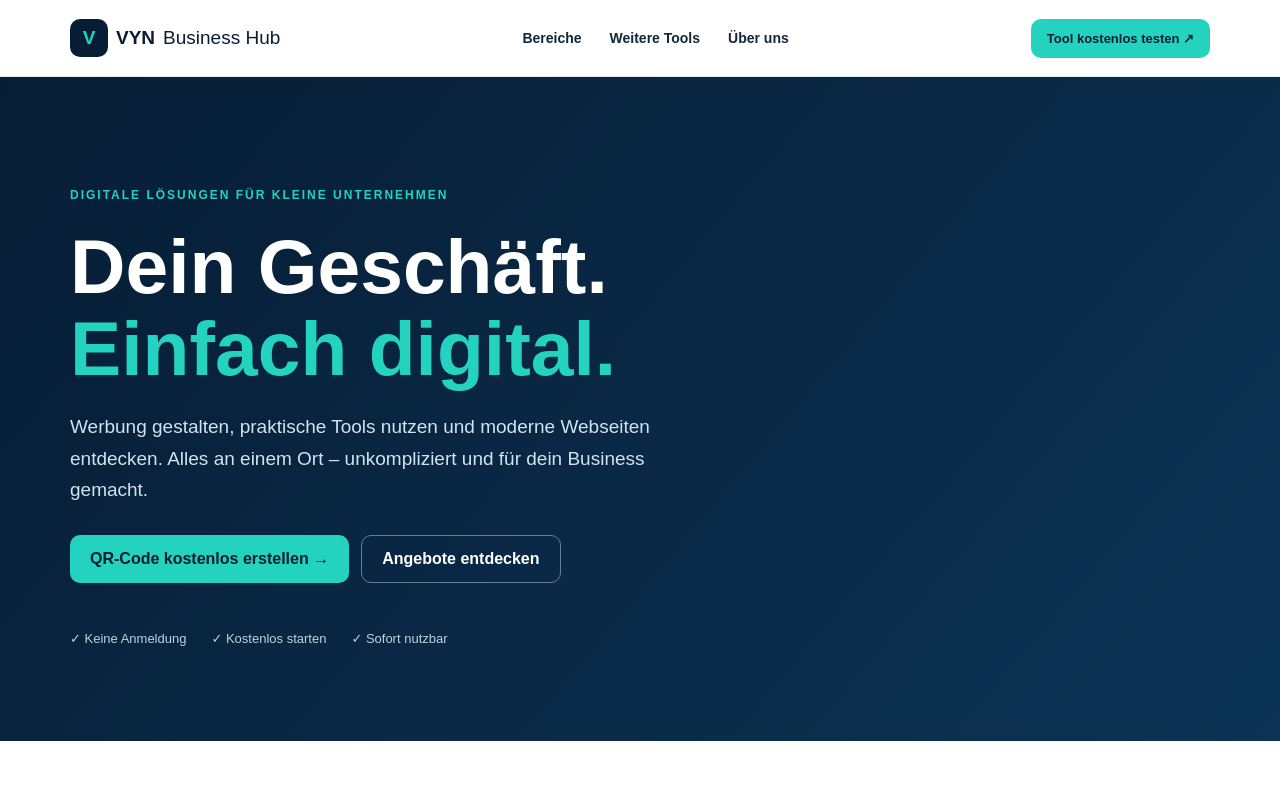
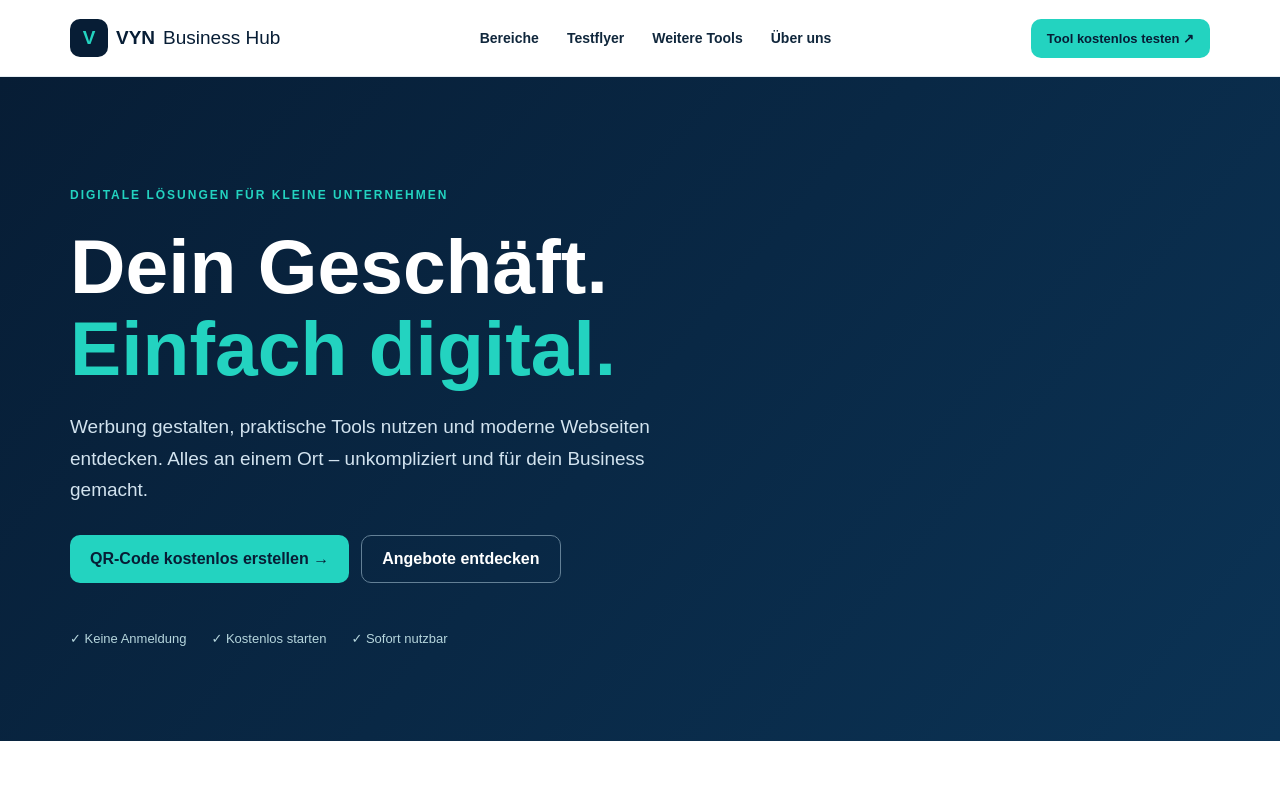
Before and after one commit to Ghoat199/vyn-business-hub, a Next.js app: page / in a window 1280 px wide. Shown: the top 800 px of the page. Built offline with nearby package versions, Linux system fonts and the light colour scheme.

Commit message:
feat: integrate flyer inquiry landing section

```diff
--- a/app/page.tsx
+++ b/app/page.tsx
@@ -2,6 +2,7 @@
 import {useState} from 'react';
 import QRCode from 'qrcode';
 import BusinessTools from './BusinessTools';
+import FlyerInquiry from './FlyerInquiry';
 const services=[
 {icon:'✦',name:'VYN Marketing',tag:'Werbung',desc:'Flyer, Social-Media-Vorlagen und Werbepakete für dein Geschäft.',items:['Flyer & Plakate','Social-Media-Designs','Werbepakete'],ready:true},
 {icon:'▦',name:'VYN Tools',tag:'Geschäftstools',desc:'Nützliche Werkzeuge direkt in deinem Browser.',items:['Kostenloser QR-Code-Generator','Flyer, Gutscheine und Visitenkarten'],ready:true},
@@ -11,9 +12,10 @@ export default function Home(){
 const [value,setValue]=useState('https://example.com'),[qr,setQr]=useState(''),[error,setError]=useState(''),[busy,setBusy]=useState(false);
 async function generate(){setError('');setBusy(true);try{if(!value.trim())throw Error('Bitte einen Text oder Link eingeben.');setQr(await QRCode.toDataURL(value.trim(),{width:640,margin:3,errorCorrectionLevel:'M',color:{dark:'#0b2545',light:'#ffffff'}}));}catch(e){setQr('');setError(e instanceof Error?e.message:'QR-Code konnte nicht erstellt werden.');}finally{setBusy(false)}}
 function download(){if(!qr)return;const a=document.createElement('a');a.href=qr;a.download='vyn-qr-code.png';a.click()}
-return <><header><div className="wrap nav"><a href="#start" className="brand"><span className="logo">V</span>VYN <b>Business Hub</b></a><nav><a href="#bereiche">Bereiche</a><a href="#business-tools">Weitere Tools</a><a href="#ueber">Über uns</a></nav><a className="navcta" href="#qr">Tool kostenlos testen ↗</a></div></header>
+return <><header><div className="wrap nav"><a href="#start" className="brand"><span className="logo">V</span>VYN <b>Business Hub</b></a><nav><a href="#bereiche">Bereiche</a><a href="#testflyer">Testflyer</a><a href="#business-tools">Weitere Tools</a><a href="#ueber">Über uns</a></nav><a className="navcta" href="#qr">Tool kostenlos testen ↗</a></div></header>
 <main id="start"><section className="hero"><div className="wrap"><span className="eyebrow">DIGITALE LÖSUNGEN FÜR KLEINE UNTERNEHMEN</span><h1>Dein Geschäft.<br/><em>Einfach digital.</em></h1><p>Werbung gestalten, praktische Tools nutzen und moderne Webseiten entdecken. Alles an einem Ort – unkompliziert und für dein Business gemacht.</p><div className="actions"><a className="primary" href="#qr">QR-Code kostenlos erstellen →</a><a className="secondary" href="#bereiche">Angebote entdecken</a></div><div className="heroFoot"><span>✓ Keine Anmeldung</span><span>✓ Kostenlos starten</span><span>✓ Sofort nutzbar</span></div></div></section>
 <section id="bereiche" className="section wrap"><div className="sectionHeading"><span className="kicker">UNSERE BEREICHE</span><h2>Alles für deinen digitalen Auftritt</h2><p>Wähle aus drei Bereichen die passende Lösung für dein Unternehmen.</p></div><div className="cards">{services.map(s=><article className="card" key={s.name}><div className="cardtop"><span className="cardicon">{s.icon}</span><span className={s.ready?'pill active':'pill'}>{s.ready?'Jetzt testen':'In Vorbereitung'}</span></div><span className="tag">{s.tag}</span><h3>{s.name}</h3><p>{s.desc}</p><ul>{s.items.map(i=><li key={i}>✓ {i}</li>)}</ul>{s.ready?<a className="cardlink" href="#qr">Jetzt ausprobieren →</a>:<span className="muted">Demnächst verfügbar</span>}</article>)}</div></section>
 <section id="qr" className="toolSection"><div className="wrap"><div className="sectionHeading"><span className="kicker">VYN TOOLS · KOSTENLOS</span><h2>QR-Code-Generator</h2><p>Erstelle einen QR-Code für deine Website, Speisekarte, Visitenkarte oder beliebigen Text und lade ihn als PNG herunter.</p></div><div className="toolGrid"><div className="toolForm"><label htmlFor="qrValue">Link oder Text</label><textarea id="qrValue" value={value} onChange={e=>setValue(e.target.value)} rows={4} maxLength={2000} placeholder="https://deine-website.de"/><div className="hint">Für Links am besten https:// verwenden. Maximal 2.000 Zeichen.</div><button className="primary button" onClick={generate} disabled={busy}>{busy?'Wird erstellt …':'QR-Code erstellen →'}</button>{error&&<p className="error" role="alert">{error}</p>}</div><div className="preview"><div className="previewLabel">DEINE VORSCHAU</div>{qr?<img className="qrImg" src={qr} alt="Generierter QR-Code"/>:<div className="placeholder"><span>▦</span><p>Dein QR-Code erscheint hier.</p></div>}<button className="download" onClick={download} disabled={!qr}>↓ PNG herunterladen</button><small>Der QR-Code wird direkt in deinem Browser erstellt.</small></div></div></div></section>
 <BusinessTools/>
-<section id="ueber" className="about wrap"><div><span className="kicker">ÜBER VYN BUSINESS HUB</span><h2>Einfachere digitale Lösungen für kleine Geschäfte.</h2></div><p>Wir entwickeln praktische Werkzeuge und Vorlagen für Unternehmen. Der QR-Code-Generator ist bereits nutzbar. Weitere Angebote werden schrittweise ergänzt.</p></section></main><footer><div className="wrap footer"><span>© {new Date().getFullYear()} VYN Business Hub · Projektversion 0.2</span><span>Vor öffentlichem Geschäftsstart: Impressum und Datenschutz ergänzen.</span></div></footer></>}
+<FlyerInquiry/>
+<section id="ueber" className="about wrap"><div><span className="kicker">ÜBER VYN BUSINESS HUB</span><h2>Einfachere digitale Lösungen für kleine Geschäfte.</h2></div><p>Wir entwickeln praktische Werkzeuge und Vorlagen für Unternehmen. Der QR-Code-Generator ist bereits nutzbar. Weitere Angebote werden schrittweise ergänzt.</p></section></main><footer><div className="wrap footer"><span>© {new Date().getFullYear()} VYN Business Hub · Projektversion 0.4</span><span>Vor öffentlichem Geschäftsstart: Impressum und Datenschutz ergänzen.</span></div></footer></>}
```
